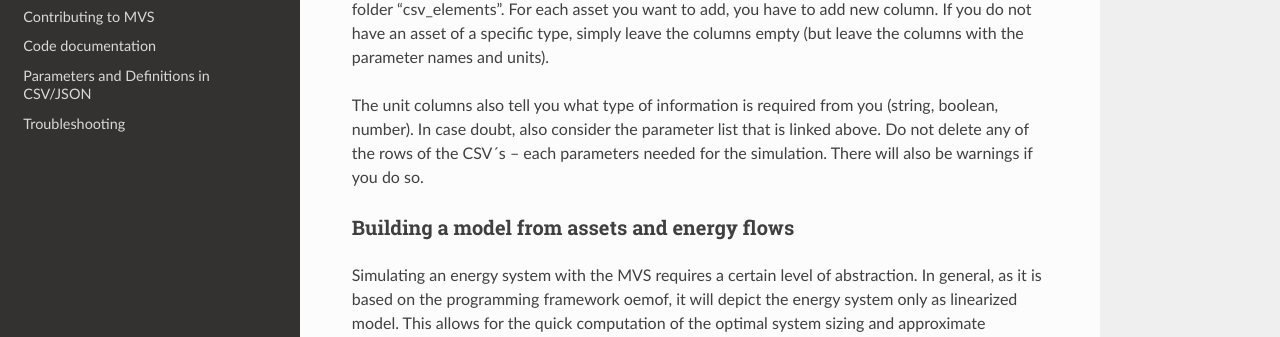
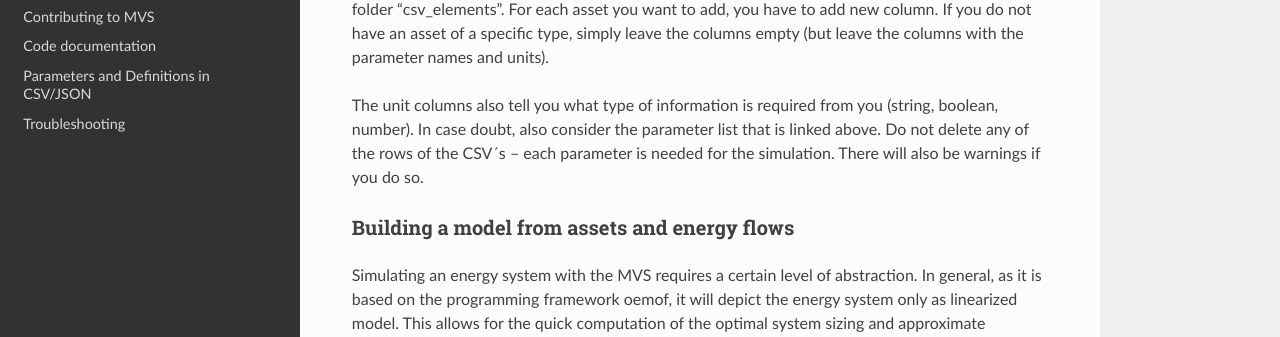
Before and after one commit to rl-institut/multi-vector-simulator, a Sphinx documentation site: the page built from docs/simulating_with_the_mvs.rst, in a window 1280 px wide and 900 px high, scrolled down 1855 px. Shown: the part 162-499 px from the top of the window. Built offline with Sphinx 7.4.7 and the Read the Docs theme 2.0.0, drawn with Linux system fonts in a browser that asks for light colours.

Commit message:
Update docs/simulating_with_the_mvs.rst
Co-Authored-By: Sabine Haas <sabine.haas@rl-institut.de>

```diff
--- a/docs/simulating_with_the_mvs.rst
+++ b/docs/simulating_with_the_mvs.rst
@@ -77,7 +77,7 @@ simply leave the columns empty (but leave the columns with the parameter names a
 
 The unit columns also tell you what type of information is required from you (string, boolean, number).
 In case doubt, also consider the parameter list that is linked above.
-Do not delete any of the rows of the CSV´s – each parameters needed for the simulation.
+Do not delete any of the rows of the CSV´s – each parameter is needed for the simulation.
 There will also be warnings if you do so.
 
 Building a model from assets and energy flows
```
